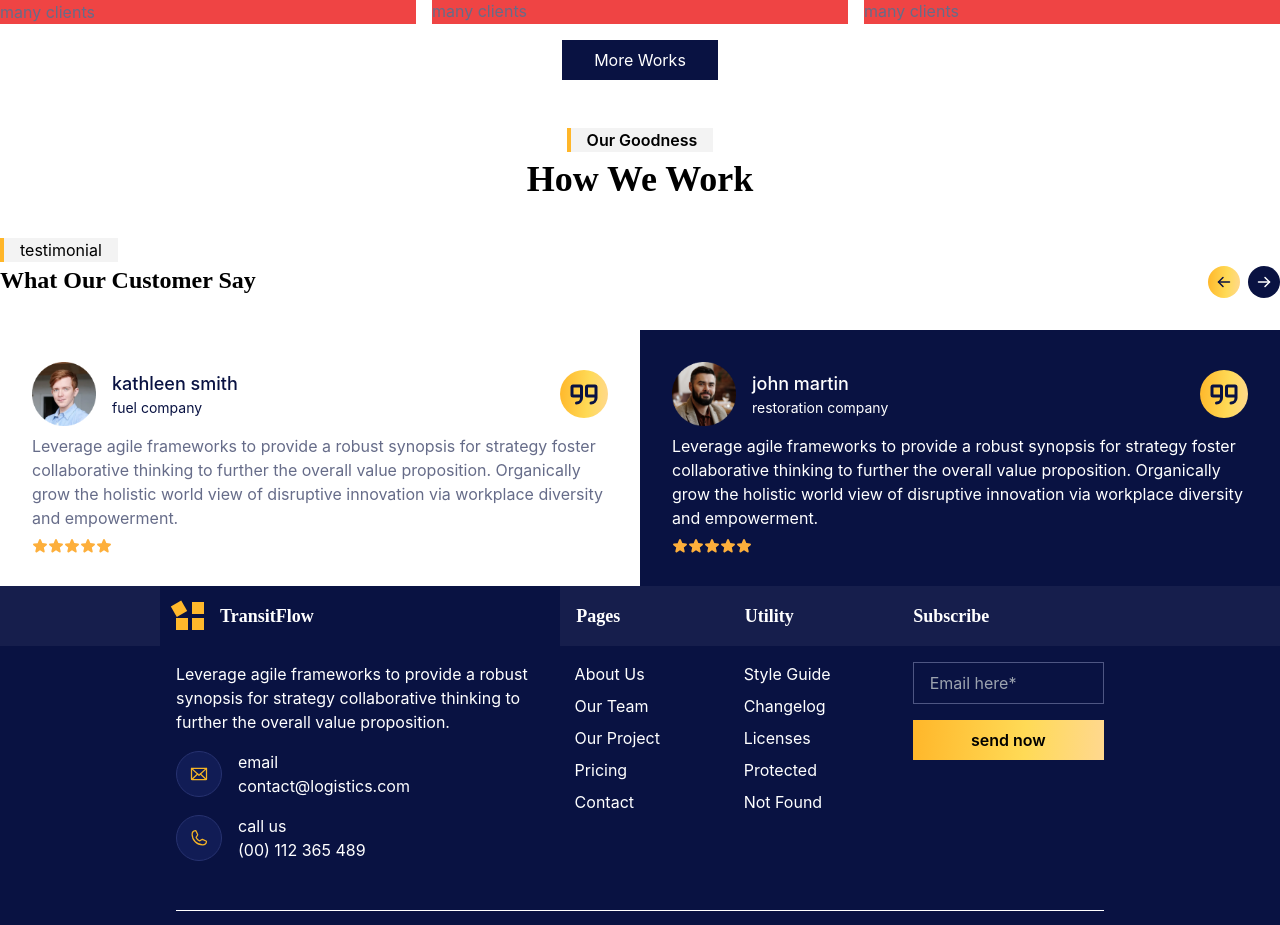
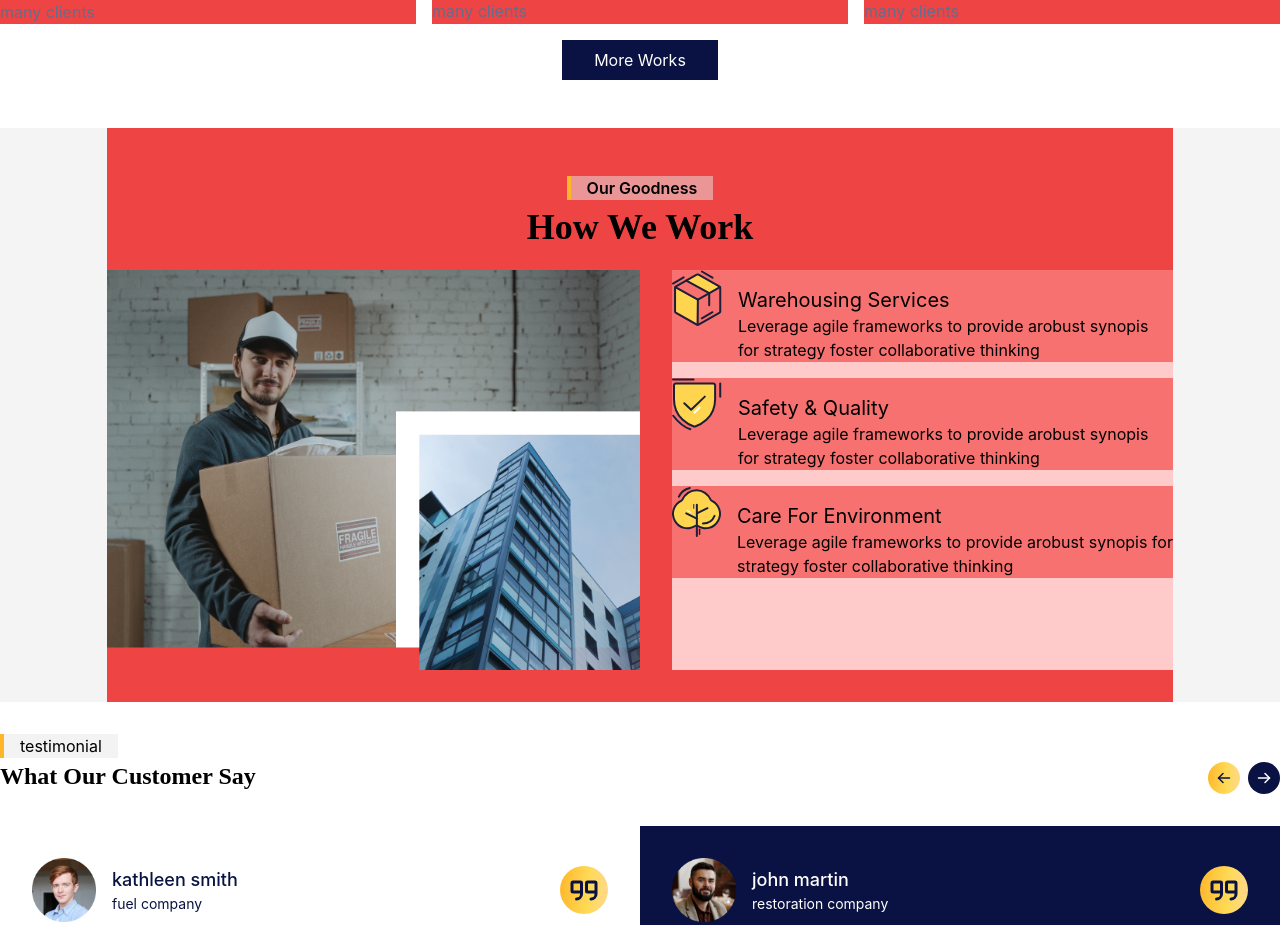
Before and after one commit to smartcollins/logistics, a React (Create React App) app: page /service in a window 1280 px wide. Shown: the part 1083-2008 px from the top of the page. Built offline with nearby package versions, Linux system fonts and the light colour scheme.

Commit message:
modifying Service

```diff
--- a/src/pages/Service.jsx
+++ b/src/pages/Service.jsx
@@ -1,6 +1,10 @@
 import React from 'react';
 import color from '../data/color'
 import banner from '../data/banner';
+import cube from '../icons/cube-icon.svg'
+import shield from '../icons/shield-icon.svg'
+import leaf from '../icons/env-icon.svg'
+import side from '../images/service-side.png'
 import Banner from '../component/Banner';
 import Caption from '../component/Caption'
 import Footer from '../component/Footer';
@@ -14,6 +18,26 @@ const Service = ()=>{
     <p className=' text-[#1c1f35] group-hover:text-[#ffb82b] text-2xl capitalize'>{item.txt}</p>
     <p style={{color: color.grayTxt}} className=' w-2/3'>following the quality of our service thus having gained trust of our many clients</p>
 </div>)
+
+    const itmAry = [{
+        icon: cube,
+        txt: 'warehousing services'
+    },{
+        icon: shield,
+        txt: 'safety & quality'
+    },{
+        icon: leaf,
+        txt: 'care for environment'
+    }]
+
+    const itm = itmAry.map((item,idx)=><div key={idx} className='flex items-start gap-4 bg-red-400'>
+        <img src={item.icon} alt="icons" />
+        <div className='mt-4'>
+            <p className='text-xl capitalize'>{item.txt}</p>
+            <p>Leverage agile frameworks to provide arobust synopis for strategy foster collaborative thinking</p>
+        </div>
+    </div>)
+
     return(
         <div>
             <div>{banner.slice(3, 4).map((item, idx) => <Banner key={idx} {...item} />)}</div>
@@ -24,8 +48,16 @@ const Service = ()=>{
                     </div>
                     <button style={{background: color.blueBg}} className='text-white py-2 px-8 my-4'>More Works</button>
                 </div>
-            <div>
+                <div style={{background: color.grayBg}}>
+                    <div className='w-5/6 mx-auto py-8 bg-red-500'>
                     <Caption mid={true} dark={true} txt={'our goodness'} txt2={'how we work'}/>
+                    <div className='flex gap-8 h-[50vh]'>
+                        <img className='w-2/4 object-cover' src={side} alt="service side" />
+                        <div className=' space-y-4 bg-red-200 w-2/4'>
+                                {itm}
+                        </div>
+                    </div>
+                    </div>
                 </div>
                 <Review/>
             <Footer/>
```
Lines whose indentation alone changed are shown as unchanged.
